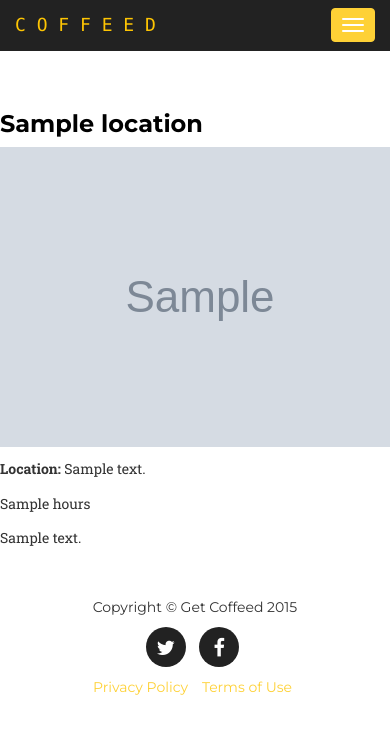
After one commit to subratonamata/coffeedapp, a Django app: template templates/location/list.html in a window 390 px wide; the page is wider, and only the part inside the window is pictured. The commit adds this page. Shown: the top 734 px of that part. Run offline with Django 3.2, Linux system fonts and the light colour scheme; the template is opened without the code that fills it: most values are stand-ins (such as "Sample title", 1, 10 or a date in 2020); grey boxes marked "Sample" are stand-in pictures; some libraries are stand-ins or nearby versions; some web fonts are replaced.

Commit message:
getting rady to upload

```diff
--- a/templates/base/index.html
+++ b/templates/base/index.html
@@ -47,13 +47,14 @@
                     <span class="icon-bar"></span>
                     <span class="icon-bar"></span>
                 </button>
-                <a class="navbar-brand page-scroll" href="#page-top">C O F F E E D</a>
+                <a class="navbar-brand page-scroll" href="/">C O F F E E D</a>
             </div>
 
             <!-- Collect the nav links, forms, and other content for toggling -->
             <div class="collapse navbar-collapse" id="bs-example-navbar-collapse-1">
                 <ul class="nav navbar-nav navbar-right">
-                    <li class="hidden">
+                    {% block navigation %}
+					<li class="hidden">
                         <a href="#page-top"></a>
                     </li>
                     <li>
@@ -66,13 +67,14 @@
                     <li>
                         <a class="page-scroll" href="#contact">Get Invited</a>
                     </li>
+					{% endblock %}
                 </ul>
             </div>
             <!-- /.navbar-collapse -->
         </div>
         <!-- /.container-fluid -->
     </nav>
-
+	{% block my_content %}
     <!-- Header -->
     <header>
         <div class="container">
@@ -202,7 +204,7 @@
             </div>
         </div>
     </section>
-
+	{% endblock %}
     <footer>
         <div class="container">
             <div class="row">
--- /dev/null
+++ b/templates/base/theme.html
@@ -0,0 +1,9 @@
+{% extends "base/index.html" %}
+{% block navigation %}
+	<li>
+		<a class="page-scroll" href="location">Find a Coffee Shop</a>
+	</li>
+{% endblock %}
+
+{% block my_content %}
+{% endblock %}
--- /dev/null
+++ b/templates/location/list.html
@@ -0,0 +1,22 @@
+{% extends "base/theme.html" %}
+{% block my_content %}
+<div class="row main-content">
+	<div class="col-md-2"></div>
+	<div class="col-md-8">
+	{% for location in object_list %}
+		<div class="">
+		<h3><a href="{{location.get_absolute_url}}">{{location.title}}</a></h3>
+		<p><img src="{{location.image_file.url}}"></img></p>
+		{% if location.address %}
+		<p><b>Location: </b>{{location.address}}</p>
+		{% endif %}
+		{% if location.hours %}
+		<p>{{location.hours}}</p>
+		{% endif %}
+		<p>{{location.description}}</p>
+		</div>
+	{% endfor %}
+	</div>
+	<div class="col-md-2"></div>
+</div>
+{% endblock %}
```
Also changed, not shown: templates/location/detail.html (added, +19 -0 lines), core/migrations/0001_initial.py (added), core/migrations/0002_auto_20150615_1648.py (added), core/migrations/0003_location_image_file.py (added).
